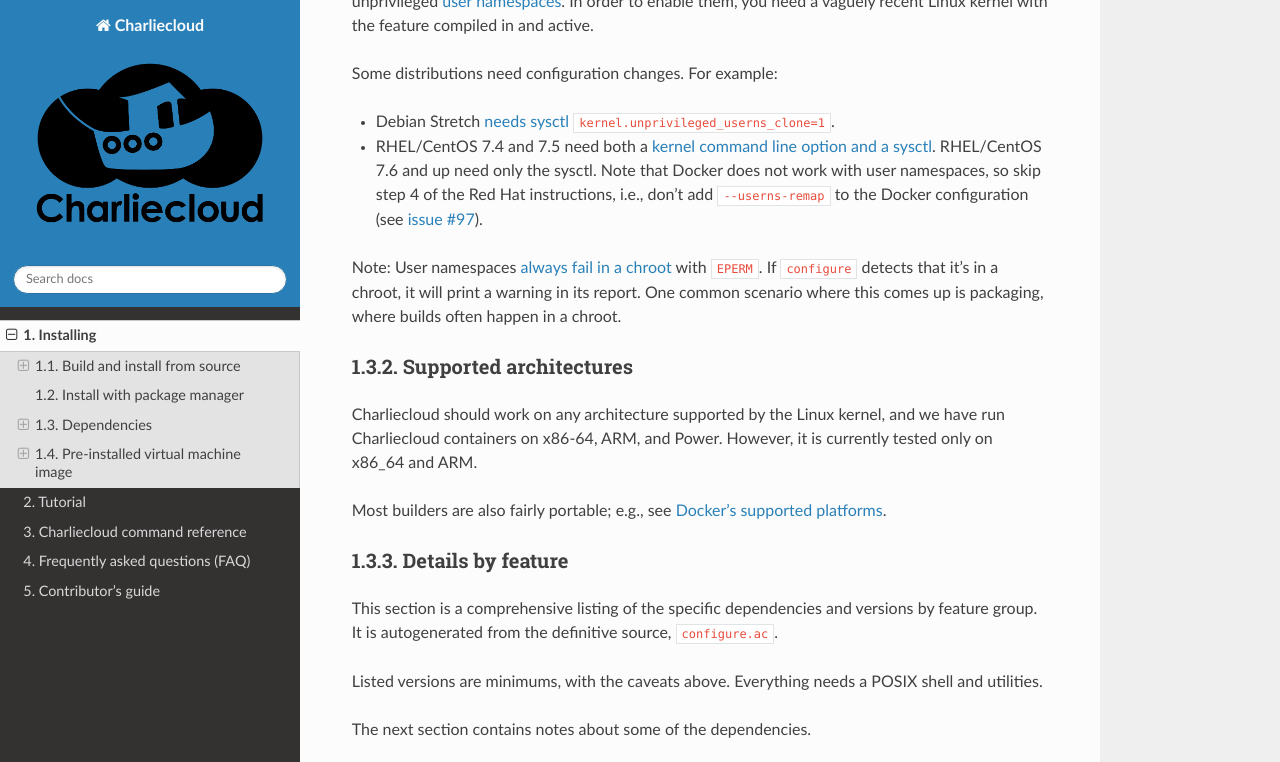
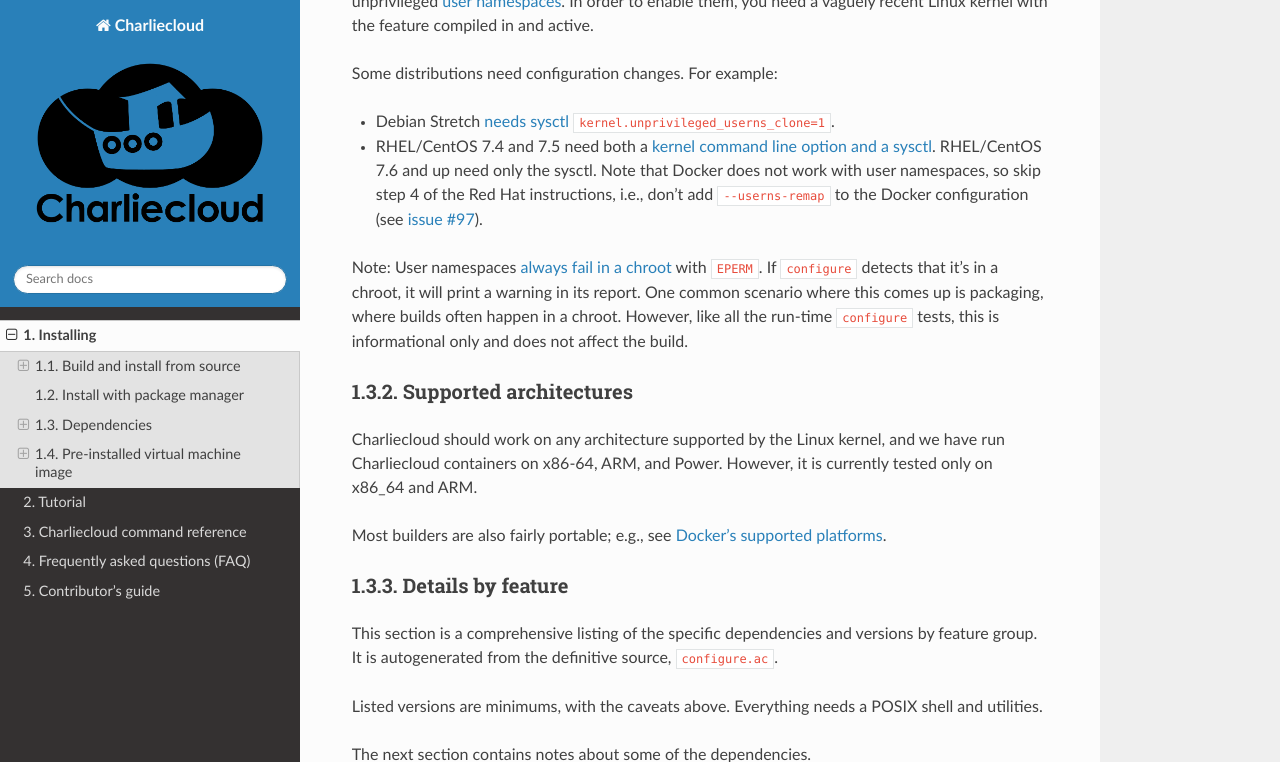
Before and after one commit to hpc/charliecloud, a Sphinx documentation site: the page built from doc/install.rst, in a window 1280 px wide and 900 px high, scrolled down 3315 px, cut to the strip 0-762 px from the top of the window. Built offline with Sphinx 7.4.7 and the Read the Docs theme 2.0.0, drawn with Linux system fonts in a browser that asks for light colours.

Commit message:
wording tweaks per feedback

```diff
--- a/doc/install.rst
+++ b/doc/install.rst
@@ -167,7 +167,8 @@ Note: User namespaces `always fail in a chroot
 <http://man7.org/linux/man-pages/man2/unshare.2.html>`_ with :code:`EPERM`. If
 :code:`configure` detects that it's in a chroot, it will print a warning in
 its report. One common scenario where this comes up is packaging, where builds
-often happen in a chroot.
+often happen in a chroot. However, like all the run-time :code:`configure`
+tests, this is informational only and does not affect the build.
 
 Supported architectures
 -----------------------
```
Also changed, not shown: 1 other file.
